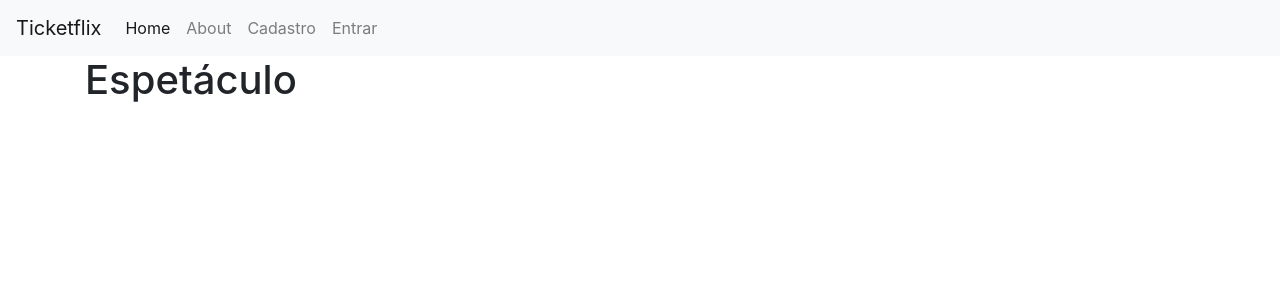
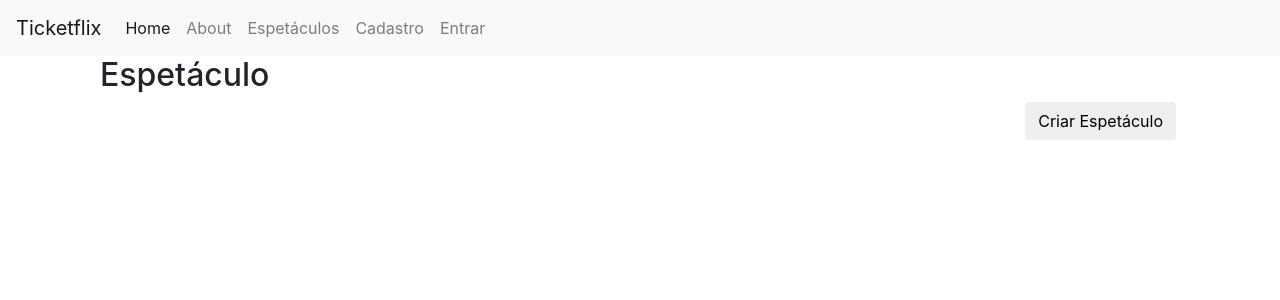
Before and after one commit to DSW-2018-2/Ticketflix, a Django app: page /spectacle/ in a window 1280 px wide. Shown: the top 300 px of the page. Run offline with Django 3.2, Linux system fonts and the light colour scheme; data that the repository does not hold is empty; parts of the project's set-up code (start-up, migrations or seed data) failed here and were passed over; some libraries are stand-ins or nearby versions.

Commit message:
[WIP] Fixing the reverse on spectacle-detail
Adding the spectacle on navbar

Co-authored-by: João Pedro Sconetto <sconetto.joao@gmail.com>

```diff
--- a/ticketflix/spectacle/views.py
+++ b/ticketflix/spectacle/views.py
@@ -5,6 +5,7 @@ from django.urls import reverse_lazy
 
 class SpectacleDetailView(DetailView):
     model = Spectacle
+    template_name = 'spectacle/detail.html'
 
     def get_object(self, queryset=None):
         spectacle = Spectacle.objects.get(
--- a/ticketflix/templates/base.html
+++ b/ticketflix/templates/base.html
@@ -48,6 +48,9 @@
             </li>
             <li class="nav-item">
               <a class="nav-link" href="{% url 'about' %}">About</a>
+            </li>
+            <li class="nav-item">
+              <a class="nav-link" href="{% url 'spectacle:spectacle-list' %}">Espetáculos</a>
             </li>
             {% if request.user.is_authenticated %}
               <li class="nav-item">
--- a/ticketflix/templates/spectacle/list.html
+++ b/ticketflix/templates/spectacle/list.html
@@ -6,10 +6,19 @@
 {% endblock %}
 
 {% block content %}
-<h1>Espetáculo</h1>
-<ul>
-    {% for spectacle in object_list %}
-      {{ spectacle }}
-    {% endfor %}
-</ul>
+<div class="container">
+	<h2>Espetáculo</h2>
+	<div class="row">
+		<div class="col-sm-12">
+		  <a href="{% url 'spectacle:spectacle-create' %}"><button  class="btn btn-sucess mr-1 float-right">{% trans 'Criar Espetáculo' %}</button></a>
+			{% for spectacle in object_list %}
+			<div class="list-group">
+				<li>
+					{{spectacle}}
+				</li>
+			</div>
+			{% endfor %}
+		</div>
+	</div>
+</div>
 {% endblock content %}
```
Also changed, not shown: ticketflix/templates/spectacle/detail.html (+16 -12 lines).
